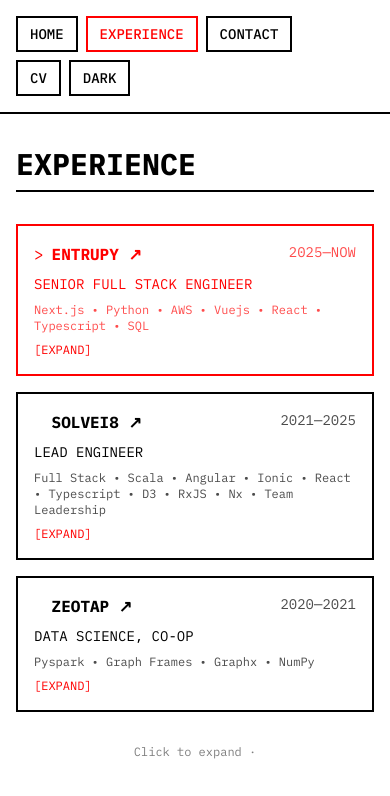
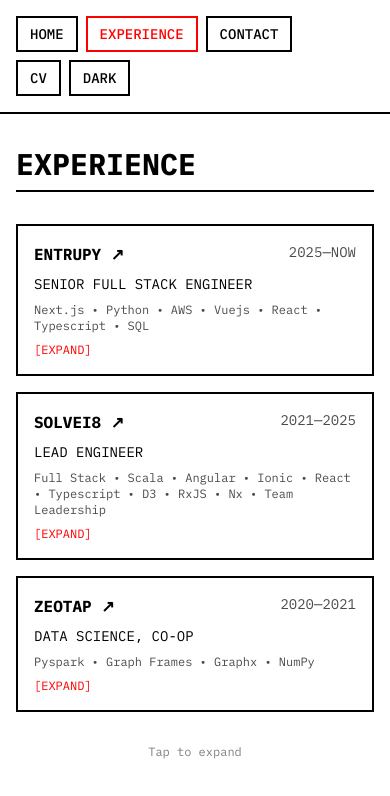
Before and after one commit to vansadiak/myFace, a React (Create React App) app: page /experience in a window 390 px wide. Shown: the top 796 px of the page. Built offline with nearby package versions, Linux system fonts and the light colour scheme.

Commit message:
fix: remove styling for experience section in mobile      contact page header styling

```diff
--- a/src/components/ContactMe/Contact.tsx
+++ b/src/components/ContactMe/Contact.tsx
@@ -83,9 +83,9 @@
 
   return (
     <div
-      className={`h-full page-fade-in ${theme.background} ${theme.text} px-4 md:px-8 flex items-center justify-center overflow-hidden`}
+      className={`h-full page-fade-in ${theme.background} ${theme.text} px-4 md:px-8 py-8 flex items-center justify-center overflow-y-auto`}
     >
-      <div className="max-w-xl w-full">
+      <div className="max-w-xl w-full h-full">
         {/* Header */}
         <header className="mb-8">
           <h1 className="text-3xl md:text-4xl font-bold mb-2">CONTACT</h1>
--- a/src/components/Projects/Projects.tsx
+++ b/src/components/Projects/Projects.tsx
@@ -127,20 +127,17 @@
 interface CardProps {
   project: Project;
   isExpanded: boolean;
-  isHighlighted: boolean;
   onToggle: () => void;
   theme: ReturnType<typeof getThemeClasses>;
 }
 
-const Card: React.FC<CardProps> = ({ project, isExpanded, isHighlighted, onToggle, theme }) => (
-  <div className={`border-2 mb-4 transition-colors ${isHighlighted ? "border-accent text-accent" : theme.border}`}>
+const Card: React.FC<CardProps> = ({ project, isExpanded, onToggle, theme }) => (
+  <div className={`border-2 mb-4 transition-colors ${theme.border}`}>
     <button
       onClick={onToggle}
       className={`w-full text-left p-4 hover:bg-accent hover:bg-opacity-10 transition-colors`}
     >
       <div className="flex justify-between items-start mb-2">
-        <span className="flex items-center gap-2">
-          <span className={`${isHighlighted ? "opacity-100" : "opacity-0"}`}>&gt;</span>
         <a
           href={project.company.href}
           target="_blank"
@@ -150,7 +147,6 @@
         >
           {project.company.text} ↗
         </a>
-        </span>
         <span className="text-sm opacity-70">
           {formatPeriod(project.period.start, project.period.end)}
         </span>
@@ -277,16 +273,16 @@
               key={index}
               project={project}
               isExpanded={expandedIndices.has(index)}
-              isHighlighted={highlightedIndex === index}
               onToggle={() => toggleExpand(index)}
               theme={theme}
             />
           ))}
         </div>
 
-        {/* Keyboard hint */}
+        {/* Interaction hint */}
         <p className="text-xs opacity-50 mt-8 text-center">
-          Click to expand · <span className="hidden md:inline">[J/K] or [↑/↓] to navigate · [Enter] or [Space] to toggle</span>
+          <span className="md:hidden">Tap to expand</span>
+          <span className="hidden md:inline">Click to expand · [J/K] or [↑/↓] to navigate · [Enter] or [Space] to toggle</span>
         </p>
       </div>
     </div>
```
Lines whose indentation alone changed are shown as unchanged.
